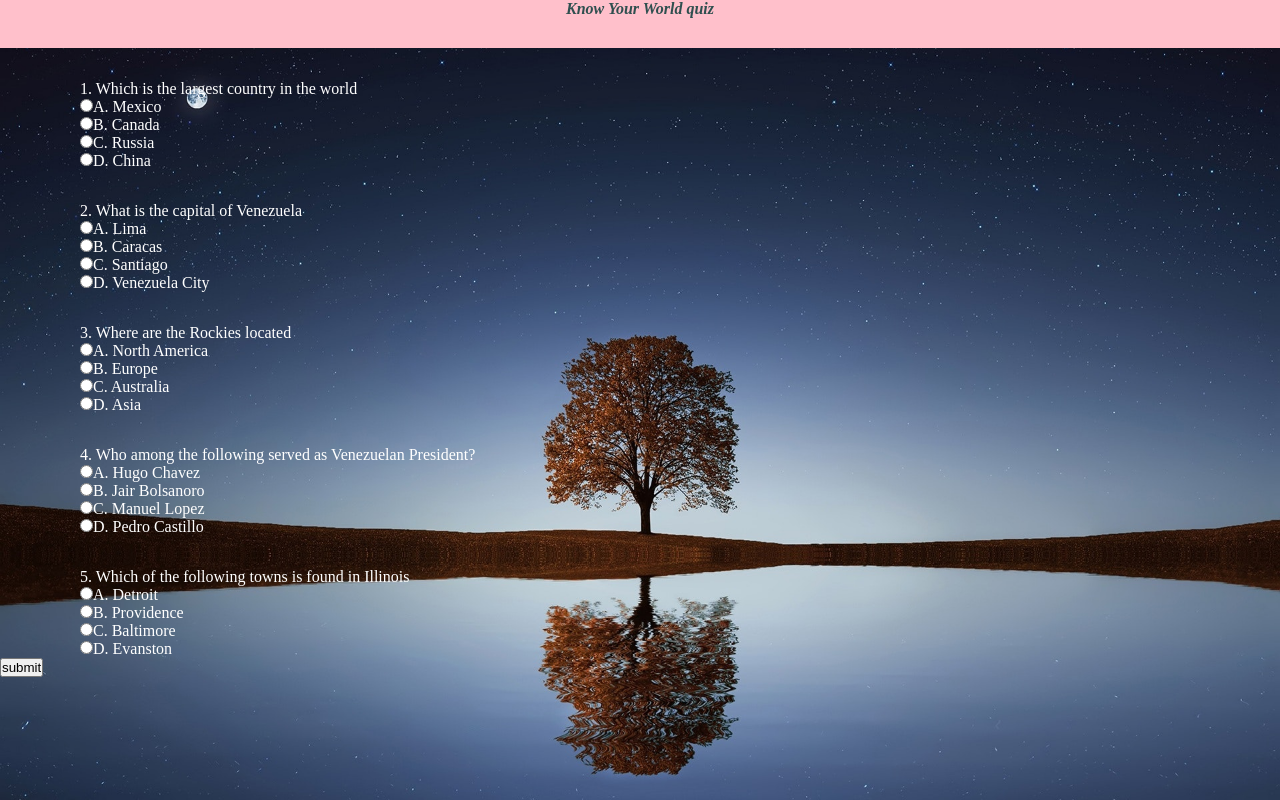
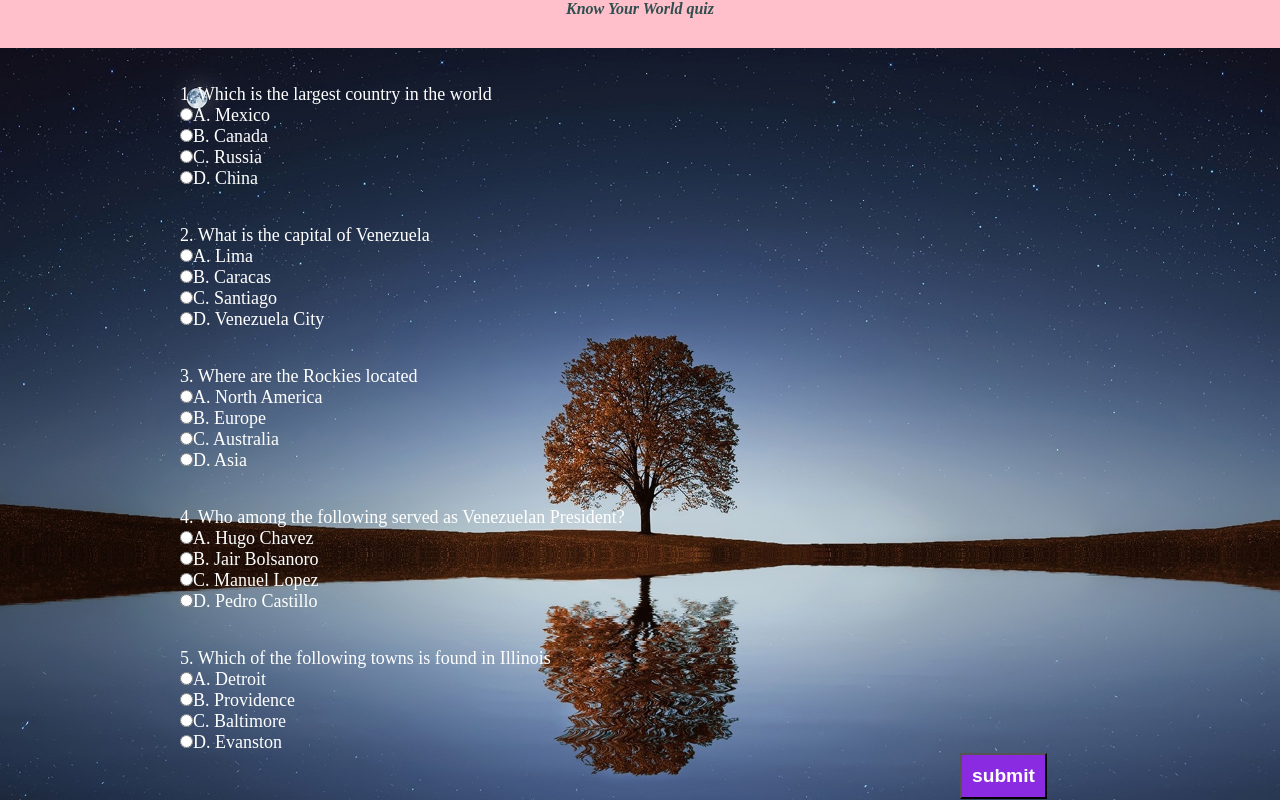
Before and after one commit to aust1inn/Quiz_project, a plain HTML site: page index.html in a window 1280 px wide. Drawn offline with Linux system fonts and the light colour scheme.

Commit message:
style:button-styling:styles the submit button

```diff
--- a/index.html
+++ b/index.html
@@ -63,6 +63,6 @@
 
 
 
-        <button id="" type="submit">submit</button>
+        <button id="submit" type="submit">submit</button>
     </form>
 </body>
--- a/style.css
+++ b/style.css
@@ -23,5 +23,15 @@
     }
     .questions{
         margin-top: 2em;
-        margin-left: 5em;
+        margin-left: 10em;
+        font-size: large;
     }
+
+    #submit{
+        margin-left: 50em;
+        padding: 10px;
+        background-color: blueviolet;
+        font-size: larger;
+        color: white;
+        font-weight: bolder;
+    }
```
